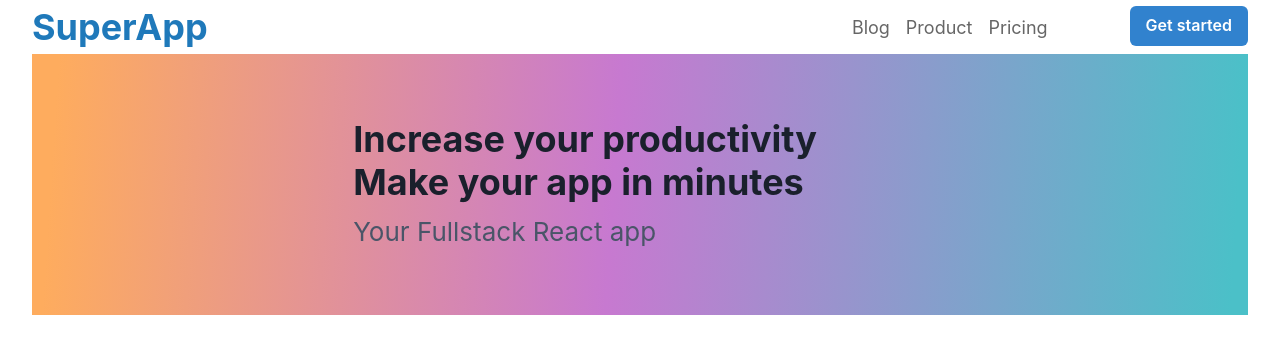
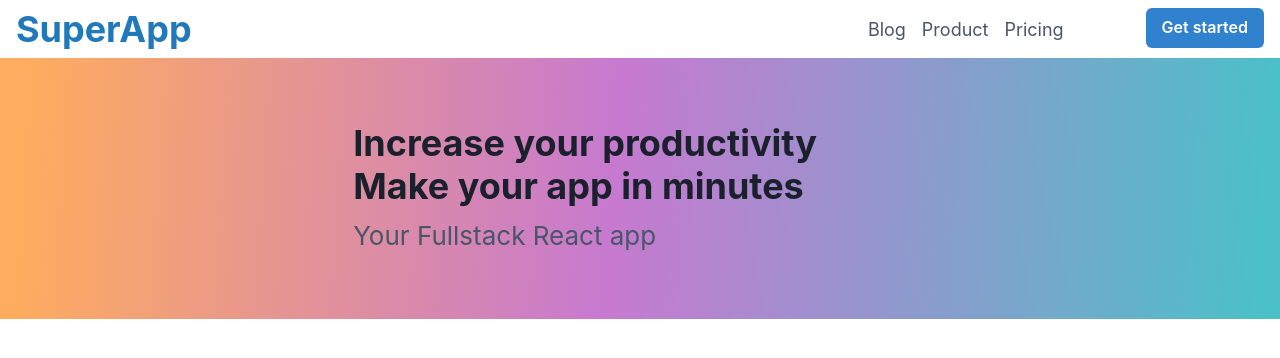
Before and after one commit to Lmarcdev/super-app, a Next.js app: page / in a window 1280 px wide. Shown: the top 358 px of the page. Built offline with nearby package versions, Linux system fonts and the light colour scheme.

Commit message:
refactored components

```diff
--- a/components/molecules/MenuItem/MenuItem.tsx
+++ b/components/molecules/MenuItem/MenuItem.tsx
@@ -1,11 +1,16 @@
 import { Text } from "@chakra-ui/react"
+import Link from "next/link"
+import React from "react"
 
 type MenuItemProps = {
-    children: string | React.ReactNode
+    text: string
+    href: string
 }
 
-export const MenuItem: React.FC<MenuItemProps> = ({ children }) => (
-    <Text color="#666666" fontSize="18px">
-        {children}
+export const MenuItem: React.FC<MenuItemProps> = ({ text, href }) => (
+    <Text color="gray.600" fontSize="18px">
+        <Link href={href}>
+           {text}
+        </Link>
     </Text>
 )
--- /dev/null
+++ b/components/organisms/TopBar/TopBar.tsx
@@ -0,0 +1,29 @@
+import React from "react"
+import { Flex, HStack, Link, Text } from "@chakra-ui/layout"
+import { Button } from "@chakra-ui/react"
+import { MenuItem } from "../../molecules/MenuItem/MenuItem"
+
+
+export const TopBar = () => (
+    <Flex w="100%" flexDirection="row" alignContent="center" p="8px 16px">
+          <Text
+            fontSize="36px"
+            fontWeight="bold"
+            lineHeight="42px"
+            color="#1F79BA"
+            flexGrow={1}
+          >
+            SuperApp
+          </Text>
+          <HStack spacing="16px" alignContent="center">
+              <MenuItem text="Blog" href="/blog" />
+              <MenuItem text="Product" href="/product" />
+              <MenuItem text="Pricing" href="/pricing" />
+          </HStack>
+          <Flex marginLeft="82px">
+            <Button variant="solid" colorScheme="blue">
+              Get started
+              </Button>
+          </Flex>
+      </Flex>
+)
--- a/pages/index.tsx
+++ b/pages/index.tsx
@@ -7,6 +7,7 @@ import styles from '../styles/Home.module.css'
 import React from 'react'
 import { MenuItem } from '../components/molecules/MenuItem/MenuItem'
 import { Hero } from '../components/molecules/Hero/Hero'
+import { TopBar } from '../components/organisms/TopBar/TopBar'
 
 const Home: NextPage = () => {
   return (
@@ -17,41 +18,9 @@ const Home: NextPage = () => {
         <link rel="icon" href="/favicon.ico" />
       </Head>
 
-      <Flex w="100%" flexDirection="row" alignContent="center" p="6px 0">
-          <Text
-            fontSize="36px"
-            fontWeight="bold"
-            lineHeight="42px"
-            color="#1F79BA"
-            flexGrow={1}
-          >
-            SuperApp
-          </Text>
-          <HStack spacing="16px" alignContent="center">
-              <MenuItem>
-                <Link href="/blog">
-                  Blog
-                </Link>
-              </MenuItem>
-              <MenuItem>
-                <Link href="/product">
-                  Product
-                </Link>
-              </MenuItem>
-              <MenuItem>
-                <Link href="/pricing">
-                  Pricing
-                </Link>
-              </MenuItem>
-          </HStack>
-          <Flex marginLeft="82px">
-            <Button variant="solid" colorScheme="blue">
-              Get started
-              </Button>
-          </Flex>
-      </Flex>
+      <TopBar />
       <Flex>
-        <Hero></Hero>
+        <Hero />
       </Flex>
     </div>
   )
--- a/styles/Home.module.css
+++ b/styles/Home.module.css
@@ -1,5 +1,5 @@
 .container {
-  padding: 0 2rem;
+  padding: 0;
 }
 
 .main {
```
